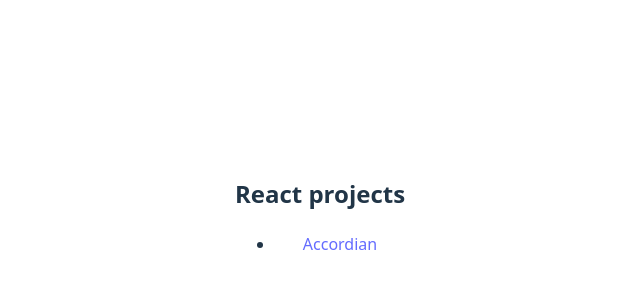
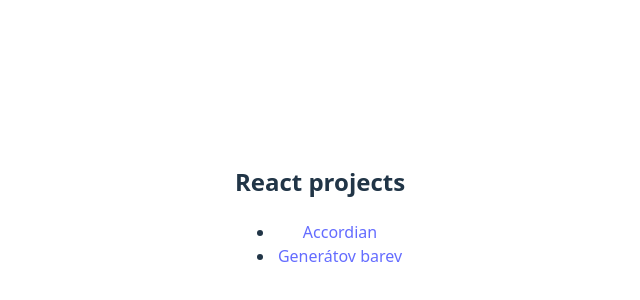
Before and after one commit to Barbora6/react-projects, a React (Vite) app in the folder react-projects/: page / in a window 1280 px wide. Shown: the part 186-486 px from the top of the page, without its empty margins (320-960 px from the left). Built offline with nearby package versions, Linux system fonts and the light colour scheme.

Commit message:
Projekt: Generátor barev

```diff
--- a/react-projects/src/App.jsx
+++ b/react-projects/src/App.jsx
@@ -9,6 +9,9 @@ function App() {
         <li>
           <Link to="/accordian">Accordian</Link>
         </li>
+        <li>
+          <Link to="/randomcolor">Generátov barev</Link>
+        </li>
       </ul>
     </>
   );
--- a/react-projects/src/components/Accordian.jsx
+++ b/react-projects/src/components/accordian/Accordian.jsx
@@ -1,6 +1,6 @@
 import { useState } from "react";
 import "./Accordian.css";
-import data from "../data";
+import data from "../../data";
 
 export const Accordian = () => {
   const [selected, setSelected] = useState(null);
--- /dev/null
+++ b/react-projects/src/components/randomColor/RandomColor.jsx
@@ -0,0 +1,3 @@
+export const RandomColor = () => {
+  return <div></div>;
+};
--- a/react-projects/src/main.jsx
+++ b/react-projects/src/main.jsx
@@ -2,11 +2,13 @@ import { createRoot } from "react-dom/client";
 import "./index.css";
 import App from "./App.jsx";
 import { createBrowserRouter, RouterProvider } from "react-router-dom";
-import { Accordian } from "./components/Accordian.jsx";
+import { Accordian } from "./components/accordian/Accordian.jsx";
+import { RandomColor } from "./components/randomColor/RandomColor.jsx";
 
 const router = createBrowserRouter([
   { path: "/", element: <App /> },
-  { path: "/accordian", element: <Accordian /> }
+  { path: "/accordian", element: <Accordian /> },
+  { path: "/randomcolor", element: <RandomColor /> }
 ]);
 
 createRoot(document.getElementById("root")).render(
```
Also changed, not shown: react-projects/src/components/accordian/Accordian.css (renamed from react-projects/src/components/Accordian.css).
